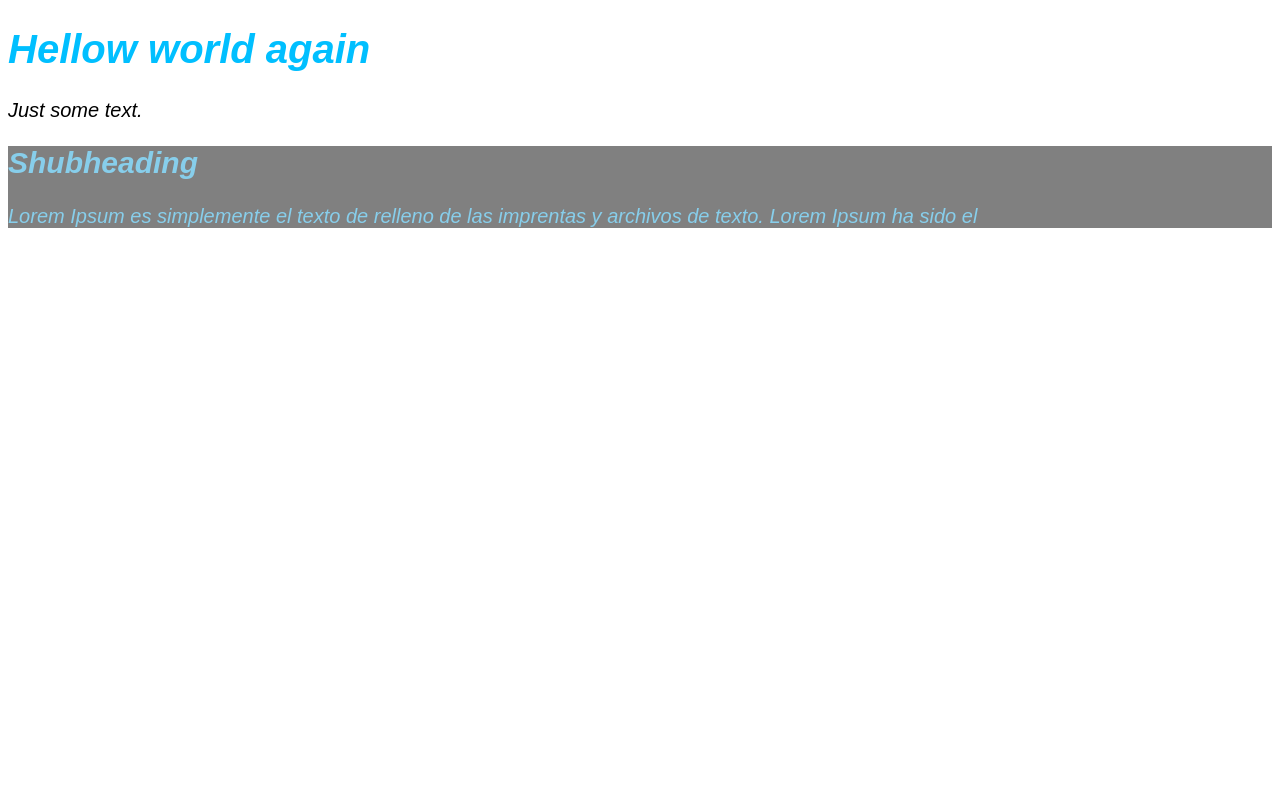
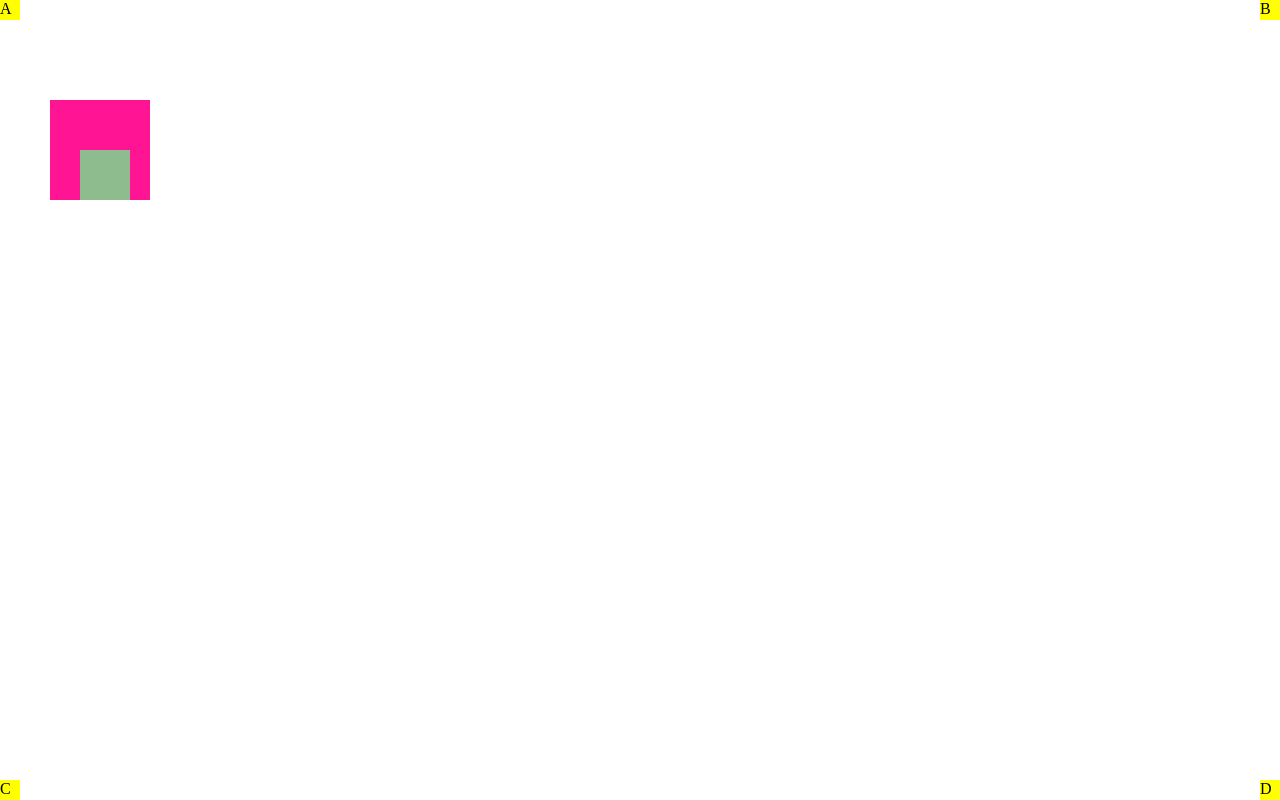
Before and after one commit to ezequielo123/cbp-exercises-winter2017, a PHP site: page / in a window 1280 px wide. Run offline with PHP 8.4, Linux system fonts and the light colour scheme.

Commit message:
Css traning

```diff
--- a/day5/css/style.css
+++ b/day5/css/style.css
@@ -1,19 +1,60 @@
+*,
+*:before,
+*:after {
+    box-sizing: border-box;
+}
+
 body {
-    font-size: 20px;
-    font-style: italic;
-    font-family: sans-serif;
+    margin: 0;
+    padding: 0;
 }
-h1 {
-    color: deepskyblue;
+.pinkie {
+    background-color: deeppink;
+    width: 100px;
+    height: 100px;
+    position: relative;
+    top: 100px;
+    left: 50px;
 }
-.main {
-    color: skyblue;
-    background-color: grey;
+
+.greenie {
+    background-color: darkseagreen;
+    width: 50px;
+    height: 50px;
+    position: absolute;
+    top: 50px;
+    left: 30px;
 }
-.main p {
-    color: skyblue;
-    background-color: grey;
+
+.cabbie {
+    background-color: yellow;
+    width: 20px;
+    height: 20px;
+    position: fixed;
+    right: 0px;
+    bottom: 0px;
 }
-p {
-    color: black;
+.cabbie1 {
+    background-color: yellow;
+    width: 20px;
+    height: 20px;
+    position: fixed;
+    right: 0px;
+    top: 0px;
 }
+.cabbie2 {
+    background-color: yellow;
+    width: 20px;
+    height: 20px;
+    position: fixed;
+    top: 0px;
+    left: 0px;
+}
+.cabbie3 {
+    background-color: yellow;
+    width: 20px;
+    height: 20px;
+    position: fixed;
+    bottom: 0px;
+    left: 0px;
+}
--- a/day5/index.html
+++ b/day5/index.html
@@ -3,15 +3,15 @@
 <head>
     <meta charset="UTF-8">
     <link rel="stylesheet" href="css/style.css">
-    <title>Javascript Training</title>
+    <title>Day  Fun</title>
 </head>
 <body>
-    <h1>Hellow world again</h1>
-    <p>Just some text.</p>
-    <div class="main">
-        <h2 class="sub">Shubheading</h2>
-        <p class="sub">Lorem Ipsum es simplemente el texto de relleno de las imprentas y archivos de
-	texto. Lorem Ipsum ha sido el</p>
+    <div class="pinkie">
+        <div class="greenie"></div>
+        <div class="cabbie">D</div>
+        <div class="cabbie1">B</div>
+        <div class="cabbie2">A</div>
+        <div class="cabbie3">C</div>
     </div>
 </body>
 </html>
```
Also changed, not shown: day5/css/style_aa.css (added, +29 -0 lines), day5/css/style_form_css_practice.css (added, +32 -0 lines), day5/for_project_portfolio.html (added, +53 -0 lines), day5/some_css_practice.html (added, +19 -0 lines), day5/images/freeman-portrait.jpg (added), day5/images/project1.jpg (added).
